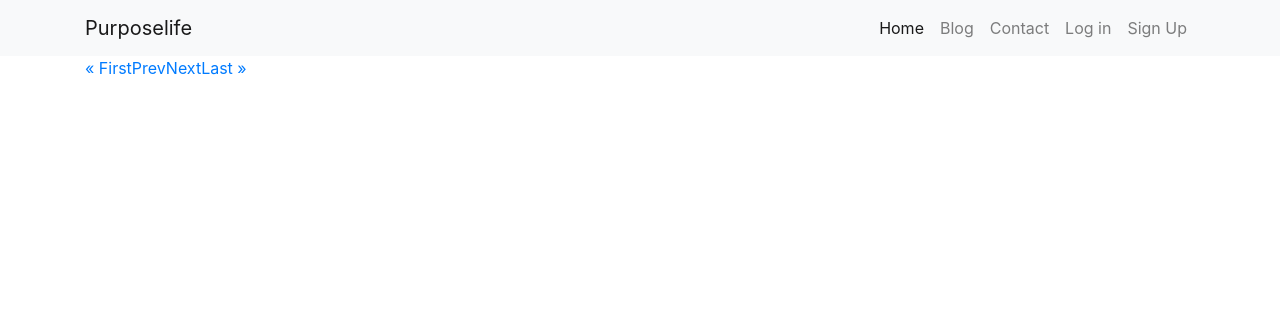
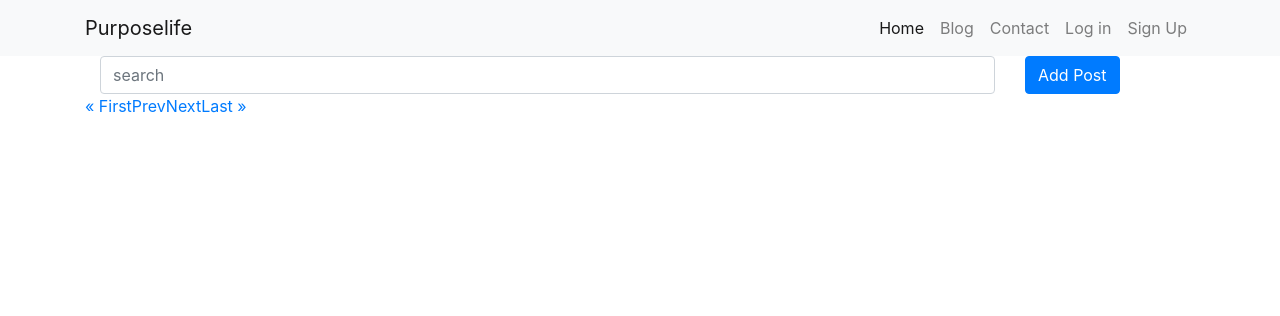
Before and after one commit to atarancon/flask-mega-tutorial, a Python web app: template app/post/templates/post/index.html in a window 1280 px wide. Shown: the top 316 px of the page. Run offline with Jinja, Linux system fonts and the light colour scheme; the template is opened without the code that fills it, so the values that code supplies are empty; some libraries are stand-ins or nearby versions.

Commit message:
adding add post button and search field for post

```diff
--- a/app/post/templates/post/index.html
+++ b/app/post/templates/post/index.html
@@ -5,6 +5,21 @@
 {% block title %} Post / List {% endblock %}
 
 {% block body %}
+
+<div class='container' class="mb-auto">
+
+  <div class='row' >
+
+    <div class='col-10'>
+      <input type="text" class="form-control input-lg" name="firstname" placeholder="search">
+    </div>
+
+    <div class="col-2">
+      <button type="button" class="btn btn-primary"> Add Post</button>
+    </div>
+
+  </div>
+</div>
 
 
 <div class="container">
```
